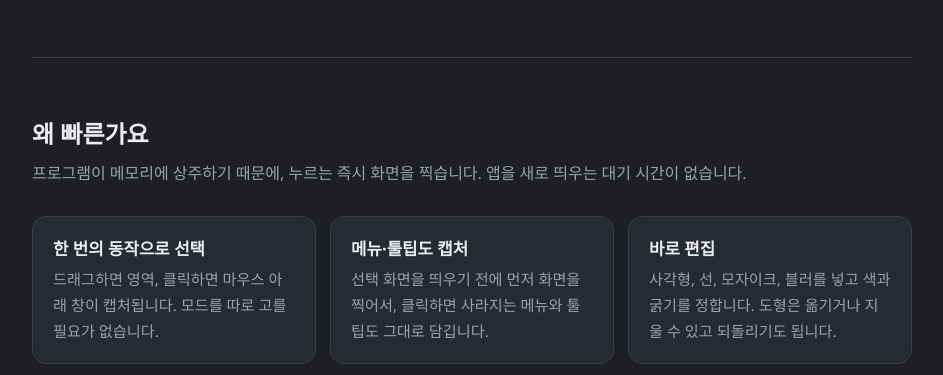
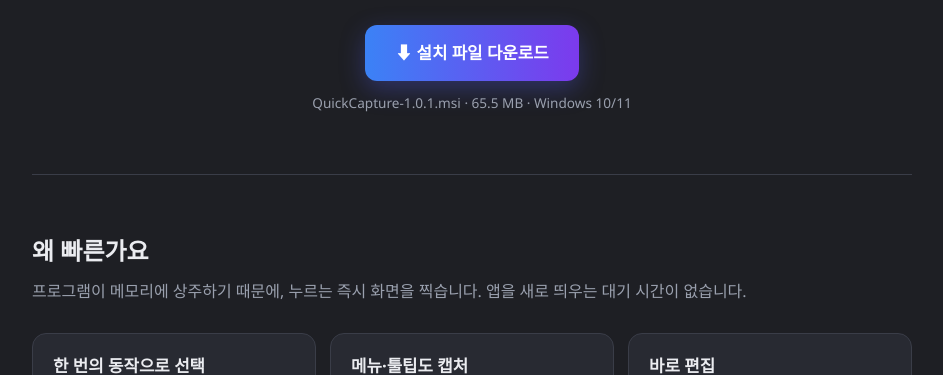
Before and after one commit to kei-soft/keisoft, a plain HTML site: page quickcapture/index.html in a window 1280 px wide. Shown: the part 347-722 px from the top of the page, without its empty margins (168-1111 px from the left). Drawn offline with Linux system fonts and the light colour scheme.

Commit message:
quickcapture index update

```diff
--- a/quickcapture/index.html
+++ b/quickcapture/index.html
@@ -29,6 +29,14 @@
     background: linear-gradient(90deg, var(--accent), var(--accent2)); -webkit-background-clip: text; background-clip: text; color: transparent;
   }
   .hero p { color: var(--sub); font-size: 1.1rem; margin: 0 auto; max-width: 560px; }
+  .btn {
+    display: inline-block; margin-top: 28px; padding: 14px 30px; border-radius: 12px; color: #fff; font-weight: 600; font-size: 1.05rem;
+    text-decoration: none; background: linear-gradient(90deg, var(--accent), var(--accent2)); box-shadow: 0 8px 24px rgba(80, 90, 230, .35);
+    transition: transform .15s, box-shadow .15s;
+  }
+  .btn:hover { transform: translateY(-2px); box-shadow: 0 12px 28px rgba(80, 90, 230, .5); }
+  .btn:focus-visible { outline: 3px solid #fff; outline-offset: 3px; }
+  .meta { display: block; margin-top: 10px; font-size: .85rem; color: var(--sub); }
   /* #endregion */
 
   /* #region 카드 / 표 */
@@ -64,6 +72,8 @@
     </svg>
     <h1>QuickCapture</h1>
     <p>항상 화면 위에 떠 있다가, 필요한 순간 바로 찍는 가벼운 Windows 캡처 도구입니다.</p>
+    <a class="btn" href="https://github.com/kei-soft/keisoft/raw/main/quickcapture/QuickCapture-1.0.1.msi" download>⬇ 설치 파일 다운로드</a>
+    <span class="meta">QuickCapture-1.0.1.msi · 65.5 MB · Windows 10/11</span>
   </header>
   <!-- #endregion -->
 
@@ -112,7 +122,8 @@
   <!-- #region 설치 -->
   <section>
     <h2>설치</h2>
-    <p class="lead">제공된 <b>QuickCapture-1.0.1.msi</b> 를 실행하면 됩니다.</p>
+    <p class="lead"><a href="https://github.com/kei-soft/keisoft/raw/main/quickcapture/QuickCapture-1.0.1.msi" style="color:var(--accent)" download>QuickCapture-1.0.1.msi</a> 를 내려받아 실행하면 됩니다.
+      (<a href="https://github.com/kei-soft/keisoft/blob/main/quickcapture/QuickCapture-1.0.1.msi" style="color:var(--sub)">GitHub 페이지에서 보기</a>)</p>
     <div class="grid">
       <div class="card"><h3>관리자 권한 불필요</h3><p>현재 사용자 전용으로 설치되고, 시작 메뉴에 바로가기가 만들어집니다.</p></div>
       <div class="card"><h3>.NET 포함</h3><p>런타임이 함께 들어 있어 별도로 설치할 것이 없습니다.</p></div>
```
